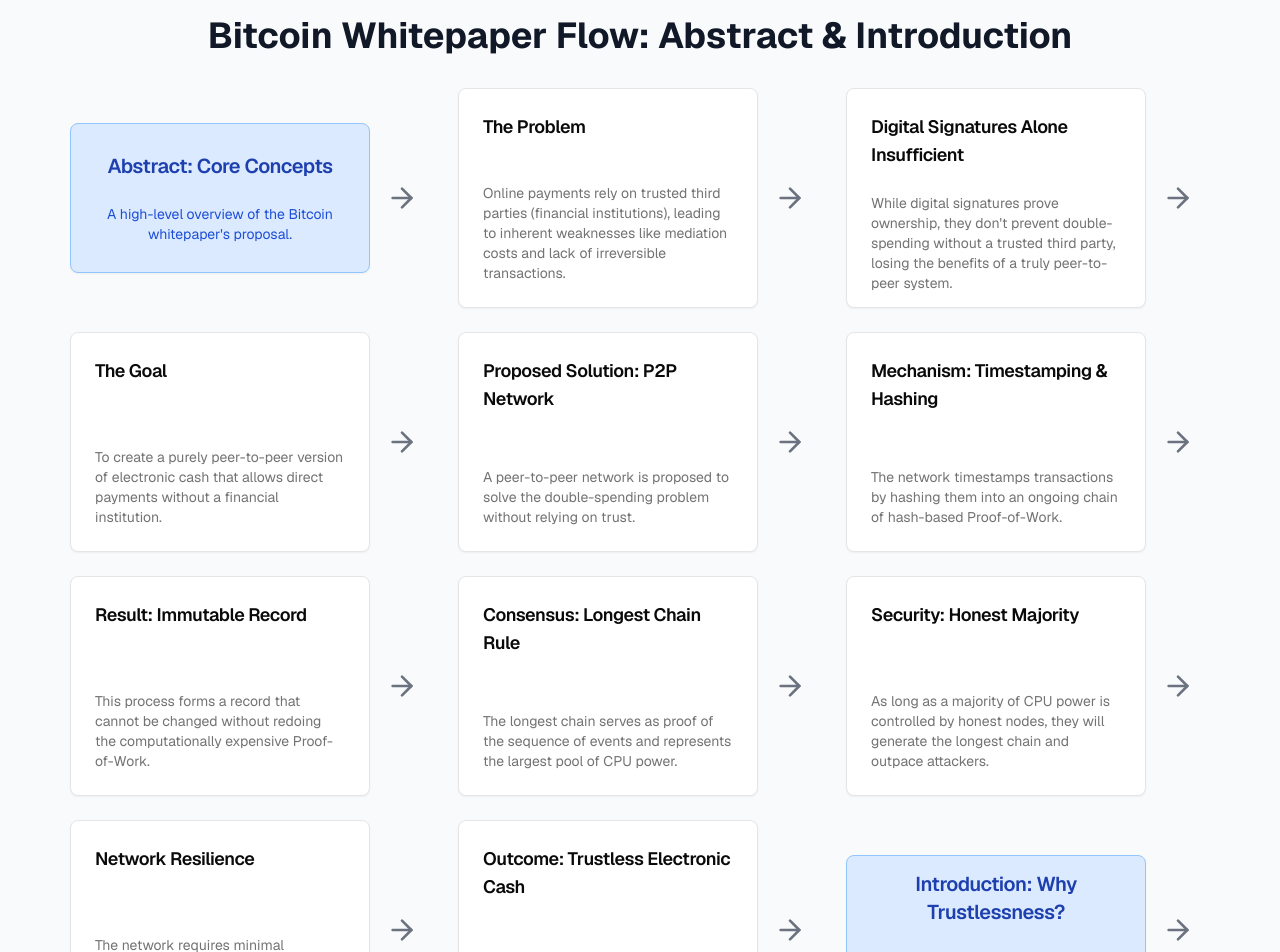
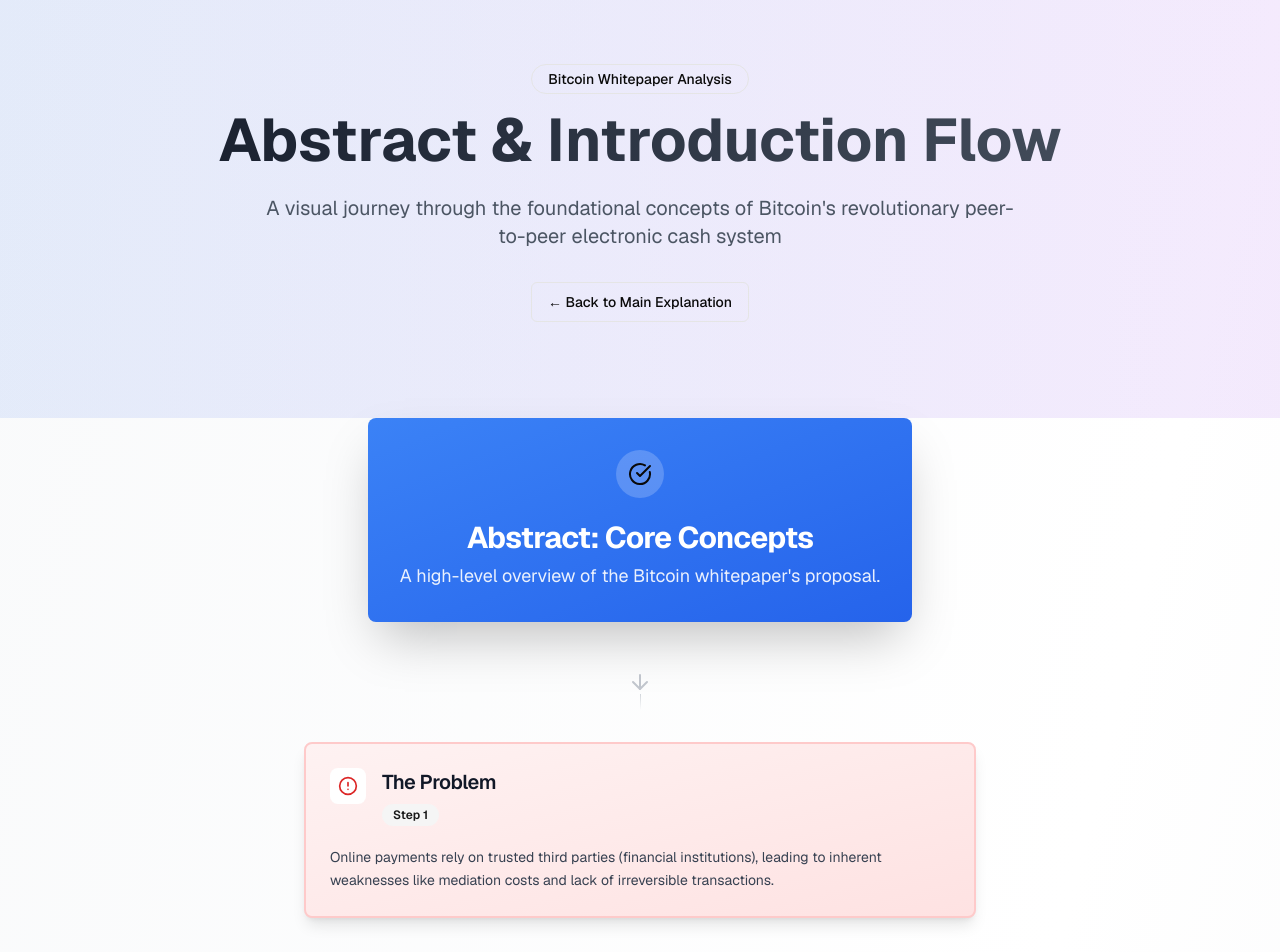
Before and after one commit to YogeshK34/bitcoin-whitepaper-understanding, a Next.js app: page /abstract-flow in a window 1280 px wide. Shown: the top 952 px of the page. Built offline with nearby package versions, Linux system fonts and the light colour scheme.

Commit message:
Update page.tsx

```diff
--- a/app/abstract-flow/page.tsx
+++ b/app/abstract-flow/page.tsx
@@ -1,5 +1,8 @@
 import { Card, CardContent, CardDescription, CardHeader, CardTitle } from "@/components/ui/card"
-import { ArrowRight } from "lucide-react"
+import { Badge } from "@/components/ui/badge"
+import { ArrowRight, ArrowDown, CheckCircle, AlertCircle, Shield, Network, Clock, Cpu } from "lucide-react"
+import Link from "next/link"
+import { Button } from "@/components/ui/button"
 
 export default function AbstractFlowPage() {
   const flowSteps = [
@@ -7,137 +10,277 @@ export default function AbstractFlowPage() {
       type: "section-title",
       title: "Abstract: Core Concepts",
       description: "A high-level overview of the Bitcoin whitepaper's proposal.",
+      icon: <CheckCircle className="w-6 h-6" />,
+      color: "bg-gradient-to-br from-blue-500 to-blue-600",
+      textColor: "text-white",
     },
     {
       type: "concept",
       title: "The Problem",
       description:
         "Online payments rely on trusted third parties (financial institutions), leading to inherent weaknesses like mediation costs and lack of irreversible transactions.",
+      icon: <AlertCircle className="w-5 h-5" />,
+      color: "bg-gradient-to-br from-red-50 to-red-100 dark:from-red-900/20 dark:to-red-800/20",
+      borderColor: "border-red-200 dark:border-red-700",
+      iconColor: "text-red-600 dark:text-red-400",
     },
     {
       type: "concept",
       title: "Digital Signatures Alone Insufficient",
       description:
         "While digital signatures prove ownership, they don't prevent double-spending without a trusted third party, losing the benefits of a truly peer-to-peer system.",
+      icon: <Shield className="w-5 h-5" />,
+      color: "bg-gradient-to-br from-orange-50 to-orange-100 dark:from-orange-900/20 dark:to-orange-800/20",
+      borderColor: "border-orange-200 dark:border-orange-700",
+      iconColor: "text-orange-600 dark:text-orange-400",
     },
     {
       type: "concept",
       title: "The Goal",
       description:
         "To create a purely peer-to-peer version of electronic cash that allows direct payments without a financial institution.",
+      icon: <CheckCircle className="w-5 h-5" />,
+      color: "bg-gradient-to-br from-emerald-50 to-emerald-100 dark:from-emerald-900/20 dark:to-emerald-800/20",
+      borderColor: "border-emerald-200 dark:border-emerald-700",
+      iconColor: "text-emerald-600 dark:text-emerald-400",
     },
     {
       type: "concept",
       title: "Proposed Solution: P2P Network",
       description: "A peer-to-peer network is proposed to solve the double-spending problem without relying on trust.",
+      icon: <Network className="w-5 h-5" />,
+      color: "bg-gradient-to-br from-purple-50 to-purple-100 dark:from-purple-900/20 dark:to-purple-800/20",
+      borderColor: "border-purple-200 dark:border-purple-700",
+      iconColor: "text-purple-600 dark:text-purple-400",
     },
     {
       type: "concept",
       title: "Mechanism: Timestamping & Hashing",
       description:
         "The network timestamps transactions by hashing them into an ongoing chain of hash-based Proof-of-Work.",
+      icon: <Clock className="w-5 h-5" />,
+      color: "bg-gradient-to-br from-indigo-50 to-indigo-100 dark:from-indigo-900/20 dark:to-indigo-800/20",
+      borderColor: "border-indigo-200 dark:border-indigo-700",
+      iconColor: "text-indigo-600 dark:text-indigo-400",
     },
     {
       type: "concept",
       title: "Result: Immutable Record",
       description:
         "This process forms a record that cannot be changed without redoing the computationally expensive Proof-of-Work.",
+      icon: <Shield className="w-5 h-5" />,
+      color: "bg-gradient-to-br from-teal-50 to-teal-100 dark:from-teal-900/20 dark:to-teal-800/20",
+      borderColor: "border-teal-200 dark:border-teal-700",
+      iconColor: "text-teal-600 dark:text-teal-400",
     },
     {
       type: "concept",
       title: "Consensus: Longest Chain Rule",
       description:
         "The longest chain serves as proof of the sequence of events and represents the largest pool of CPU power.",
+      icon: <Cpu className="w-5 h-5" />,
+      color: "bg-gradient-to-br from-cyan-50 to-cyan-100 dark:from-cyan-900/20 dark:to-cyan-800/20",
+      borderColor: "border-cyan-200 dark:border-cyan-700",
+      iconColor: "text-cyan-600 dark:text-cyan-400",
     },
     {
       type: "concept",
       title: "Security: Honest Majority",
       description:
         "As long as a majority of CPU power is controlled by honest nodes, they will generate the longest chain and outpace attackers.",
+      icon: <Shield className="w-5 h-5" />,
+      color: "bg-gradient-to-br from-green-50 to-green-100 dark:from-green-900/20 dark:to-green-800/20",
+      borderColor: "border-green-200 dark:border-green-700",
+      iconColor: "text-green-600 dark:text-green-400",
     },
     {
       type: "concept",
       title: "Network Resilience",
       description:
         "The network requires minimal structure; messages are broadcast, and nodes can leave/rejoin, accepting the longest chain as truth.",
+      icon: <Network className="w-5 h-5" />,
+      color: "bg-gradient-to-br from-violet-50 to-violet-100 dark:from-violet-900/20 dark:to-violet-800/20",
+      borderColor: "border-violet-200 dark:border-violet-700",
+      iconColor: "text-violet-600 dark:text-violet-400",
     },
     {
       type: "concept",
       title: "Outcome: Trustless Electronic Cash",
       description: "A secure, decentralized, and trustless electronic cash system is achieved.",
+      icon: <CheckCircle className="w-5 h-5" />,
+      color: "bg-gradient-to-br from-emerald-50 to-emerald-100 dark:from-emerald-900/20 dark:to-emerald-800/20",
+      borderColor: "border-emerald-200 dark:border-emerald-700",
+      iconColor: "text-emerald-600 dark:text-emerald-400",
     },
     {
       type: "section-title",
       title: "Introduction: Why Trustlessness?",
       description: "Delving deeper into the problems of the traditional trust-based model.",
+      icon: <AlertCircle className="w-6 h-6" />,
+      color: "bg-gradient-to-br from-slate-600 to-slate-700",
+      textColor: "text-white",
     },
     {
       type: "concept",
       title: "Reliance on Trusted Third Parties",
       description:
         "Commerce relies on financial institutions as trusted third parties, but this model has inherent weaknesses.",
+      icon: <AlertCircle className="w-5 h-5" />,
+      color: "bg-gradient-to-br from-red-50 to-red-100 dark:from-red-900/20 dark:to-red-800/20",
+      borderColor: "border-red-200 dark:border-red-700",
+      iconColor: "text-red-600 dark:text-red-400",
     },
     {
       type: "concept",
       title: "Costs of Mediation",
       description:
         "Mediation by third parties increases transaction costs, making small, casual transactions impractical.",
+      icon: <AlertCircle className="w-5 h-5" />,
+      color: "bg-gradient-to-br from-orange-50 to-orange-100 dark:from-orange-900/20 dark:to-orange-800/20",
+      borderColor: "border-orange-200 dark:border-orange-700",
+      iconColor: "text-orange-600 dark:text-orange-400",
     },
     {
       type: "concept",
       title: "Loss of Non-Reversible Payments",
       description:
         "The possibility of transaction reversal (e.g., chargebacks) creates a 'broader cost' for non-reversible services, affecting both senders and receivers.",
+      icon: <AlertCircle className="w-5 h-5" />,
+      color: "bg-gradient-to-br from-yellow-50 to-yellow-100 dark:from-yellow-900/20 dark:to-yellow-800/20",
+      borderColor: "border-yellow-200 dark:border-yellow-700",
+      iconColor: "text-yellow-600 dark:text-yellow-400",
     },
     {
       type: "concept",
       title: "Need for Cryptographic Proof",
       description:
         "The solution must be based on cryptographic proof instead of trust, allowing direct transactions without a trusted third party.",
+      icon: <Shield className="w-5 h-5" />,
+      color: "bg-gradient-to-br from-blue-50 to-blue-100 dark:from-blue-900/20 dark:to-blue-800/20",
+      borderColor: "border-blue-200 dark:border-blue-700",
+      iconColor: "text-blue-600 dark:text-blue-400",
     },
     {
       type: "concept",
       title: "Blockchain's Selling Point: Irreversibility",
       description:
         "Blockchain ensures transactions are irreversible once confirmed, providing 100% (or even '110%') completion and certainty, unlike traditional systems.",
+      icon: <CheckCircle className="w-5 h-5" />,
+      color: "bg-gradient-to-br from-emerald-50 to-emerald-100 dark:from-emerald-900/20 dark:to-emerald-800/20",
+      borderColor: "border-emerald-200 dark:border-emerald-700",
+      iconColor: "text-emerald-600 dark:text-emerald-400",
     },
   ]
 
   return (
-    <div className="flex flex-col items-center justify-center min-h-screen bg-gray-50 p-4 dark:bg-gray-950">
-      <h1 className="text-4xl font-bold mb-8 text-center text-gray-900 dark:text-gray-50">
-        Bitcoin Whitepaper Flow: Abstract & Introduction
+    <div className="min-h-screen bg-gradient-to-br from-gray-50 via-white to-gray-100 dark:from-gray-950 dark:via-gray-900 dark:to-gray-800">
+      {/* Header Section */}
+      <div className="relative overflow-hidden">
+        <div className="absolute inset-0 bg-gradient-to-r from-blue-600/10 to-purple-600/10 dark:from-blue-400/5 dark:to-purple-400/5"></div>
+        <div className="relative container mx-auto px-4 py-16 text-center">
+          <Badge variant="outline" className="mb-4 px-4 py-1 text-sm font-medium">
+            Bitcoin Whitepaper Analysis
+          </Badge>
+          <h1 className="text-5xl md:text-6xl font-bold mb-6 bg-gradient-to-r from-gray-900 to-gray-600 dark:from-gray-100 dark:to-gray-400 bg-clip-text text-transparent">
+            Abstract & Introduction Flow
           </h1>
-      <div className="flex flex-wrap justify-center gap-6">
+          <p className="text-xl text-gray-600 dark:text-gray-400 max-w-3xl mx-auto mb-8">
+            A visual journey through the foundational concepts of Bitcoin's revolutionary peer-to-peer electronic cash
+            system
+          </p>
+          <Link href="/">
+            <Button variant="outline" className="mb-8 bg-transparent">
+              ← Back to Main Explanation
+            </Button>
+          </Link>
+        </div>
+      </div>
+
+      {/* Flow Content */}
+      <div className="container mx-auto px-4 pb-16">
+        <div className="max-w-6xl mx-auto">
           {flowSteps.map((step, index) => (
-          <div key={index} className="flex items-center">
+            <div key={index} className="relative">
               {step.type === "section-title" ? (
-              <Card className="w-[300px] h-[150px] flex flex-col justify-center items-center text-center bg-blue-100 dark:bg-blue-900 border-blue-300 dark:border-blue-700">
-                <CardHeader>
-                  <CardTitle className="text-xl text-blue-800 dark:text-blue-200">{step.title}</CardTitle>
+                <div className="flex justify-center mb-12">
+                  <Card
+                    className={`${step.color} border-0 shadow-2xl transform hover:scale-105 transition-all duration-300`}
+                  >
+                    <CardHeader className="text-center py-8 px-8">
+                      <div className="flex justify-center mb-4">
+                        <div className="p-3 bg-white/20 rounded-full">{step.icon}</div>
+                      </div>
+                      <CardTitle className={`text-2xl md:text-3xl font-bold ${step.textColor}`}>{step.title}</CardTitle>
+                      <CardDescription className={`text-lg ${step.textColor} opacity-90 mt-2`}>
+                        {step.description}
+                      </CardDescription>
                     </CardHeader>
-                <CardContent>
-                  <CardDescription className="text-sm text-blue-700 dark:text-blue-300">
+                  </Card>
+                </div>
+              ) : (
+                <div className="flex justify-center mb-8">
+                  <Card
+                    className={`w-full max-w-2xl ${step.color} ${step.borderColor} border-2 shadow-lg hover:shadow-xl transform hover:-translate-y-1 transition-all duration-300 group`}
+                  >
+                    <CardHeader className="pb-3">
+                      <div className="flex items-start gap-4">
+                        <div
+                          className={`p-2 rounded-lg bg-white dark:bg-gray-800 ${step.iconColor} flex-shrink-0 group-hover:scale-110 transition-transform duration-300`}
+                        >
+                          {step.icon}
+                        </div>
+                        <div className="flex-1">
+                          <CardTitle className="text-xl font-semibold text-gray-900 dark:text-gray-100 mb-2">
+                            {step.title}
+                          </CardTitle>
+                          <div className="flex items-center gap-2 mb-2">
+                            <Badge variant="secondary" className="text-xs">
+                              Step {index}
+                            </Badge>
+                          </div>
+                        </div>
+                      </div>
+                    </CardHeader>
+                    <CardContent className="pt-0">
+                      <CardDescription className="text-gray-700 dark:text-gray-300 leading-relaxed">
                         {step.description}
                       </CardDescription>
                     </CardContent>
                   </Card>
-            ) : (
-              <Card className="w-[300px] h-[220px] flex flex-col justify-between">
-                <CardHeader>
-                  <CardTitle className="text-lg">{step.title}</CardTitle>
-                </CardHeader>
-                <CardContent>
-                  <CardDescription className="text-sm">{step.description}</CardDescription>
-                </CardContent>
-              </Card>
+                </div>
               )}
+
+              {/* Connection Arrow */}
               {index < flowSteps.length - 1 && (
-              <ArrowRight className="h-8 w-8 mx-4 text-gray-500 dark:text-gray-400 hidden md:block" />
+                <div className="flex justify-center mb-8">
+                  <div className="flex flex-col items-center">
+                    <ArrowDown className="h-6 w-6 text-gray-400 dark:text-gray-600 animate-pulse" />
+                    <div className="w-px h-4 bg-gradient-to-b from-gray-300 to-transparent dark:from-gray-600"></div>
+                  </div>
+                </div>
               )}
             </div>
           ))}
         </div>
+
+        {/* Call to Action */}
+        <div className="text-center mt-16">
+          <Card className="max-w-2xl mx-auto bg-gradient-to-r from-blue-50 to-indigo-50 dark:from-blue-900/20 dark:to-indigo-900/20 border-blue-200 dark:border-blue-700">
+            <CardContent className="py-8">
+              <h3 className="text-2xl font-bold text-gray-900 dark:text-gray-100 mb-4">Ready to Dive Deeper?</h3>
+              <p className="text-gray-600 dark:text-gray-400 mb-6">
+                Continue exploring the Bitcoin whitepaper with detailed explanations of each section.
+              </p>
+              <Link href="/">
+                <Button className="bg-gradient-to-r from-blue-600 to-indigo-600 hover:from-blue-700 hover:to-indigo-700 text-white px-8 py-2">
+                  Explore Full Explanation
+                  <ArrowRight className="ml-2 h-4 w-4" />
+                </Button>
+              </Link>
+            </CardContent>
+          </Card>
+        </div>
+      </div>
     </div>
   )
 }
```
Lines whose indentation alone changed are shown as unchanged.
